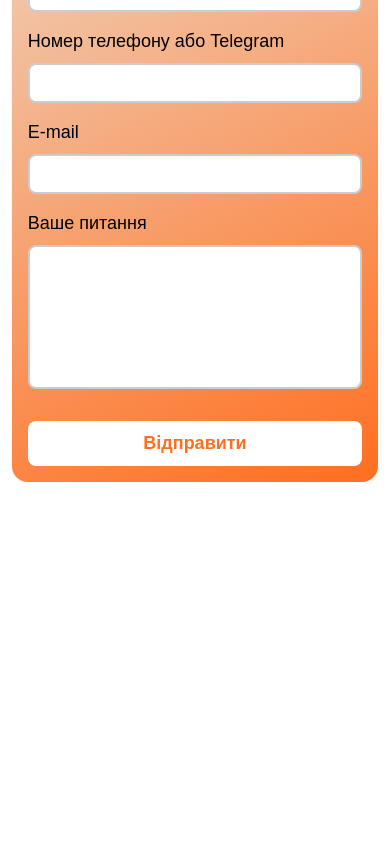
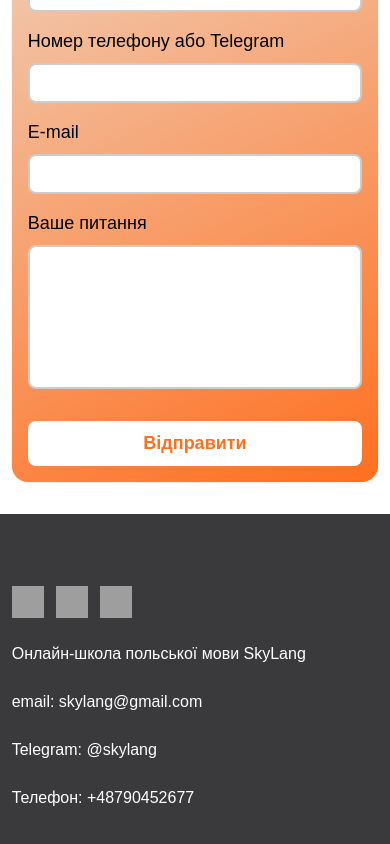
Before and after one commit to andrewvergun/skylang, a Next.js app: page / in a window 390 px wide. Shown: the part 5910-6754 px from the top of the page. Before the commit the page ends 6392 px from the top, so only its background shows below. Built offline with nearby package versions, Linux system fonts and the light colour scheme; grey boxes are pictures that could not be loaded.

Commit message:
Add Footer

```diff
--- a/src/app/layout.js
+++ b/src/app/layout.js
@@ -1,6 +1,7 @@
 import { Geist, Geist_Mono } from "next/font/google";
 import "@/styles/globals.css";
 import Header from "@/components/Header/Header";
+import Footer from "@/components/Footer/Footer";
 
 const geistSans = Geist({
   variable: "--font-geist-sans",
@@ -23,6 +24,7 @@ export default function RootLayout({ children }) {
       <body>
         <Header />
         {children}
+        <Footer/>
       </body>
     </html>
   );
--- /dev/null
+++ b/src/components/Footer/Footer.js
@@ -0,0 +1,31 @@
+import '@/styles/components/Footer.css'
+import Image from "next/image";
+const facebookLogoFooter = '/svg/facebook-footer.svg'
+const instagramLogoFooter = '/svg/instagram-footer.svg'
+const youtubeLogoFooter = '/svg/youtube-footer.svg'
+
+const Footer = () => {
+    return(
+        <footer>
+            <div className="footer__container">
+                <div className="footer__container-left">
+                  <p>SkyLang</p>
+                    <div className="social-block">
+                        <Image src={facebookLogoFooter} width={32} height={32} alt="Facebook logo"  />
+                        <Image src={instagramLogoFooter} width={32} height={32} alt="Instagram logo"  />
+                        <Image src={youtubeLogoFooter} width={32} height={32} alt="Youtube logo"  />
+                    </div>
+                </div>
+                <div className='footer__container-right'>
+                    <p>Онлайн-школа польської мови SkyLang</p>
+                    <p>email: skylang@gmail.com</p>
+                    <p>Telegram: @skylang</p>
+                    <p>Телефон: +48790452677</p>
+                </div>
+            </div>
+
+        </footer>
+    )
+}
+
+export default Footer
--- /dev/null
+++ b/src/styles/components/Footer.css
@@ -0,0 +1,84 @@
+footer {
+    width: 100%;
+    background-color: var(--footer-color);
+    margin-top: 96px;
+
+    min-height: 256px;
+    display: flex;
+    flex-direction: row;
+    justify-content: center;
+
+}
+.footer__container {
+    padding-top: 48px;
+    padding-bottom: 48px;
+    width: 1144px;
+    display: flex;
+    box-sizing: border-box;
+}
+.footer__container-left {
+    flex: 1;
+    display: flex;
+    flex-direction: column;
+}
+.footer__container-left p {
+    font-size: 36px;
+    color: white;
+    padding: 0;
+    margin: 0 0 16px 0;
+}
+.social-block {
+    display: flex;
+    gap: 12px;
+}
+.footer__container-right {
+    flex: 1;
+    display: flex;
+    flex-direction: column;
+    gap: 32px;
+
+}
+.footer__container-right p {
+    font-size: 16px;
+    color: white;
+    margin: 0;
+    padding: 0;
+}
+
+@media (max-width:1144px) {
+    .footer__container {
+        width: 90%;
+    }
+}
+
+@media (max-width: 767px) {
+    footer {
+        height: auto;
+        margin-top: 32px;
+        padding-top: 24px;
+    }
+
+    .footer__container {
+        flex-direction: column;
+        width: 94%;
+    }
+    .social-block {
+        margin-bottom: 24px;
+    }
+    .footer__container-left{
+        flex: none;
+        display: flex;
+        justify-content: space-evenly;
+        margin-bottom: 0;
+    }
+    .footer__container-right {
+        margin-bottom: 16px;
+        flex: none;
+        gap: 24px;
+    }
+    .footer__container-left p {
+        display: none;
+        margin: 10px;
+
+    }
+}
--- a/src/styles/components/Reviews.css
+++ b/src/styles/components/Reviews.css
@@ -76,9 +76,6 @@ h2 {
   margin: 0;
 }
 
-/* Базові стилі залишаються такими ж */
-
-/* Планшети */
 @media (max-width: 1144px) {
   h2 {
     font-size: 36px;
--- a/src/styles/globals.css
+++ b/src/styles/globals.css
@@ -1,5 +1,6 @@
 :root {
     --primary-color: #FF6F20;
+    --footer-color: #3A3A3C;
 }
 
 
```
Also changed, not shown: src/app/page.js (+8 -7 lines), src/styles/components/Header.css (line endings or trailing spaces).
